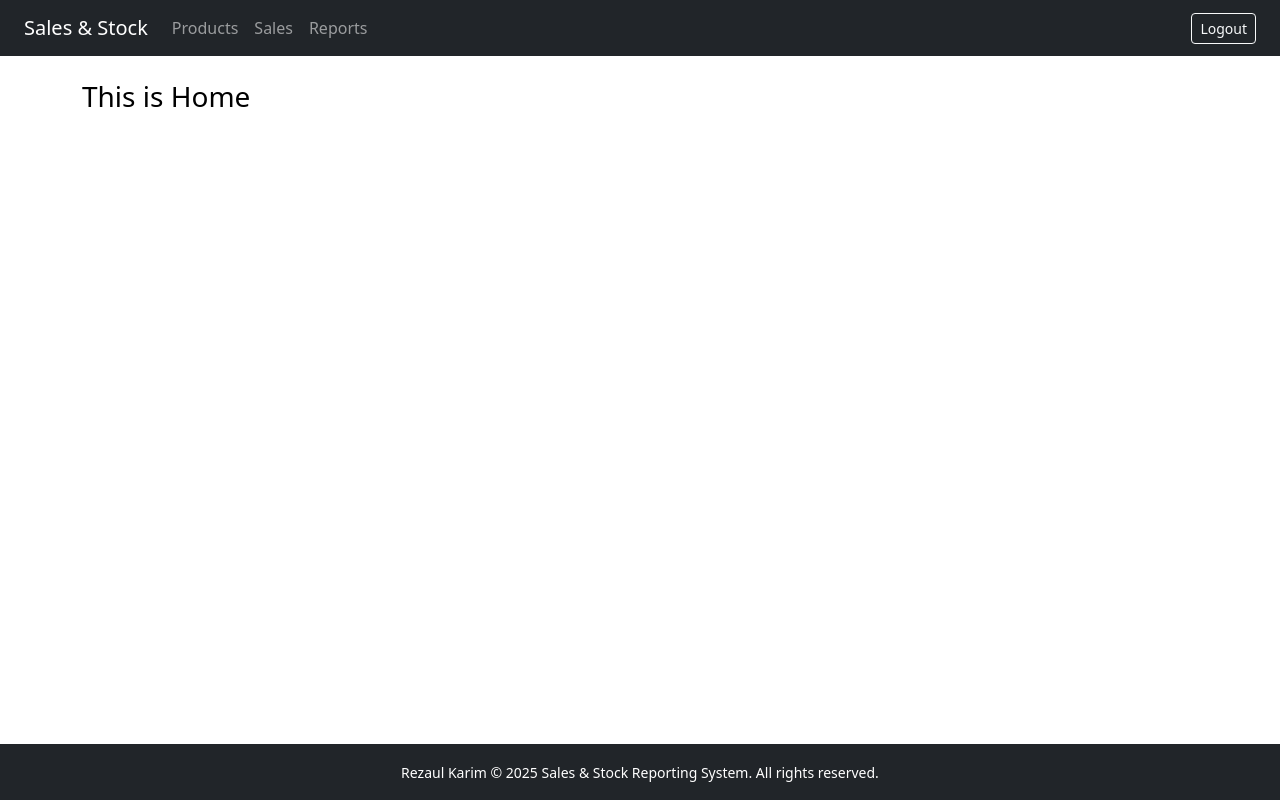
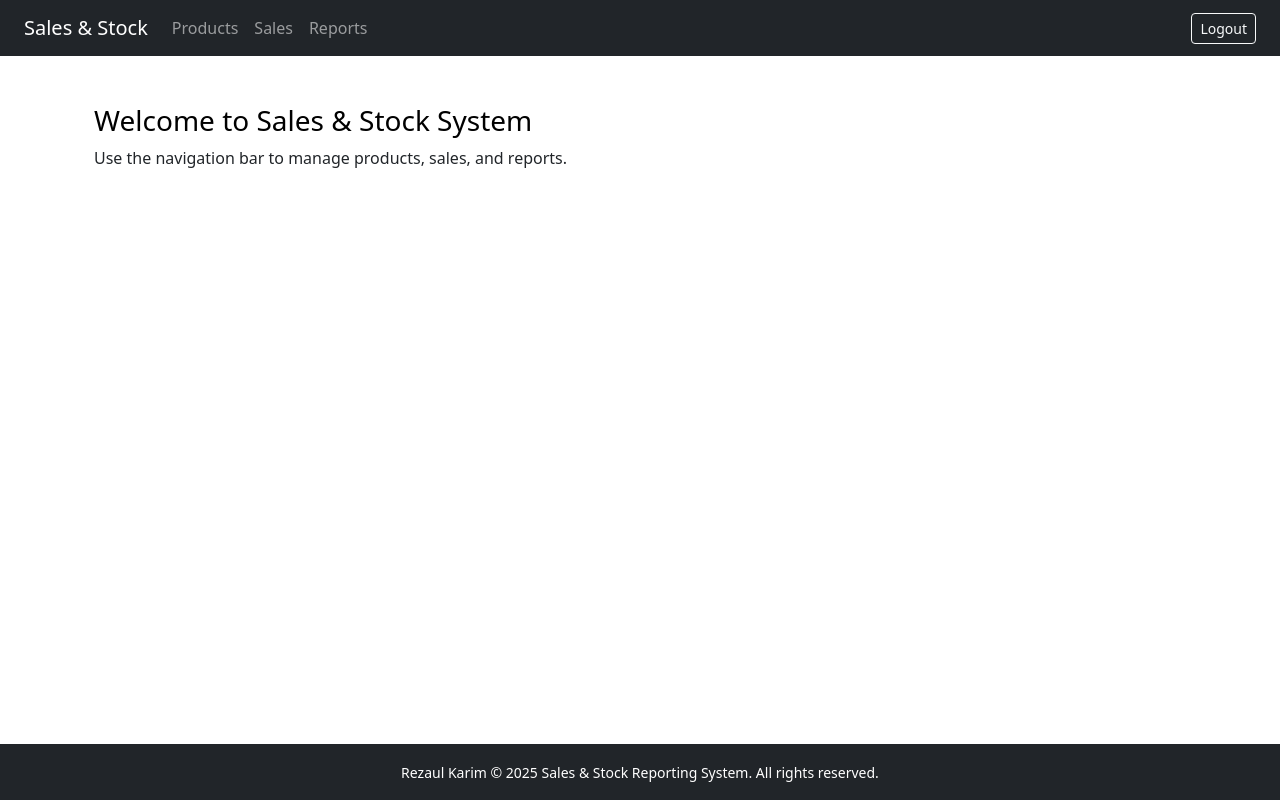
Before and after one commit to mdrezaulkarim38/SalesAndReportingSystem, a React (Vite) app in the folder client/: page / in a window 1280 px wide. Built offline with nearby package versions, Linux system fonts and the light colour scheme; sample sign-in values are in the browser's storage.

Commit message:
Now testing the again

```diff
--- a/client/src/App.jsx
+++ b/client/src/App.jsx
@@ -4,13 +4,14 @@ import Home from "./pages/Home";
 import Register from "./pages/Register";
 import Login from "./pages/Login";
 import { AuthProvider } from "./context/AuthContext";
+import PrivateRoute from "./routes/PrivateRoute";
 
 function App() {
   return (
     <Router>
       <AuthProvider>
         <Routes>
-          <Route path="/" element={<MainLayout component={<Home />} />} />
+          <Route path="/" element={<PrivateRoute><MainLayout component={<Home />} /> </PrivateRoute>} />
           <Route path="/register" element={<MainLayout component={<Register />} />} />
           <Route path="/login" element={<MainLayout component={<Login />} />} />
         </Routes>
--- a/client/src/pages/Home.jsx
+++ b/client/src/pages/Home.jsx
@@ -1,9 +1,10 @@
 function Home() {
     return (
-        <div>
-            <h3 className="text-black">This is Home</h3>
-        </div>
+      <div className="container mt-4">
+        <h3 className="text-black">Welcome to Sales & Stock System</h3>
+        <p>Use the navigation bar to manage products, sales, and reports.</p>
+      </div>
     );
-}
+  }
 
-export default Home;
+  export default Home;
```
